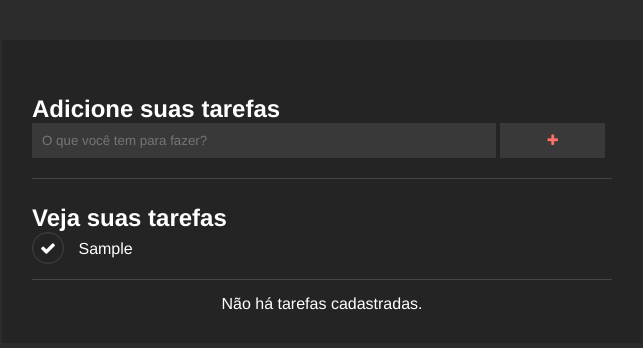
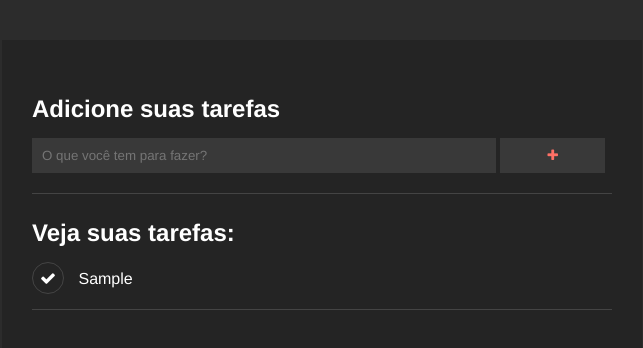
Before and after one commit to tnncodes/hora-de-codar-oop-js, a plain HTML site: page to-do-list/index.html in a window 1280 px wide. Both pictures are taken after typing "Sample" into the empty fields and a click on the button 870 px from the left and 140 px from the top of the page. Shown: the whole page, without its empty margins (318-961 px from the left). Drawn offline with Linux system fonts and the light colour scheme.

Commit message:
to-do-list: funcao de completar tarefa

```diff
--- a/to-do-list/css/style.css
+++ b/to-do-list/css/style.css
@@ -12,6 +12,7 @@ body {
 
 h2 {
   margin-top: 25px;
+  margin-bottom: 15px;
 }
 
 /* to do container */
--- a/to-do-list/index.html
+++ b/to-do-list/index.html
@@ -20,16 +20,16 @@
       </form>
     </div>
     <div id="tasks-container">
-      <h2>Veja suas tarefas</h2>
+      <h2>Veja suas tarefas:</h2>
       <!-- start template -->
       <div class="task hide">
         <i class="fa fa-check"></i>
         <span class="task-title">Título da tarefa</span>
         <i class="fa fa-trash"></i>
       </div>
+      <!-- end template -->
+      <p id="empty-tasks">Não há tarefas cadastradas.</p>
     </div>
-    <!-- end template -->
-    <p id="empty-tasks">Não há tarefas cadastradas.</p>
   </div>
   <script src="js/scripts.js"></script>
 </body>
--- a/to-do-list/js/scripts.js
+++ b/to-do-list/js/scripts.js
@@ -1,6 +1,6 @@
 class Todo {
   constructor() {
-    this.totalTasks = document.querySelectorAll('.taks').length;
+    this.totalTasks = document.querySelectorAll('.task').length;
   }
 
   addTask(taskText) {
@@ -21,6 +21,8 @@ class Todo {
 
     // adiciona evento as tasks
     this.addEvents();
+
+    this.checkTasks('add');
   }
 
   removeTask(task) {
@@ -29,10 +31,13 @@ class Todo {
 
     // remover da lista
     parentEl.remove();
+
+    this.checkTasks('remove');
   }
 
   completeTask(task) {
-
+    // adiciona a classe de done
+    task.classList.add('done');
   }
 
   addEvents() {
@@ -50,6 +55,24 @@ class Todo {
     doneBtn.addEventListener('click', function() {
       todo.completeTask(this);
     });
+  }
+
+  checkTasks(command) {
+    let msg = document.querySelector('#empty-tasks');
+
+    // lógica de adicionar ou remover tasks
+    if(command === 'add') {
+      this.totalTasks += 1;
+    } else if(command === 'remove') {
+      this.totalTasks -= 1;
+    }
+
+    // checa se tem mais de uma task e adiciona ou remove a classe
+    if(this.totalTasks == 1) {
+      msg.classList.remove('hide');
+    } else {
+      msg.classList.add('hide');
+    }
   }
 }
 
```
